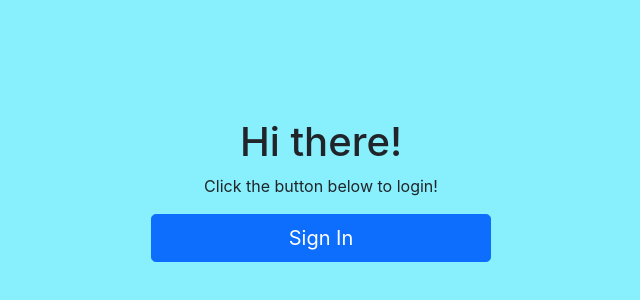
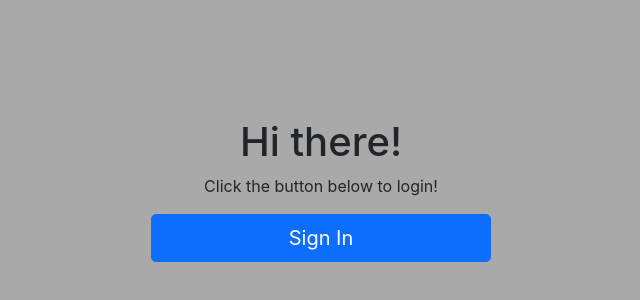
Before and after one commit to B33blebroxx/INDIVIDUAL-ASSIGNMENT-Team-Roster, a Next.js app: page /player/new in a window 1280 px wide. Shown: the part 170-470 px from the top of the page, without its empty margins (319-959 px from the left). Built offline with nearby package versions, Linux system fonts and the light colour scheme; no server answers.

Commit message:
changed background color

```diff
--- a/components/forms/NewPlayerForm.js
+++ b/components/forms/NewPlayerForm.js
@@ -111,7 +111,7 @@ function NewPlayerForm({ obj }) {
         </Form.Select>
 
         {/* TEAM INPUT  */}
-        <FloatingLabel controlId="floatingInput3" label="Type the Team Name to Confirm Roster Add" className="mb-3">
+        <FloatingLabel controlId="floatingInput3" label="Type Team Name to Confirm" className="mb-3">
           <Form.Control
             type="text"
             placeholder="Type Team Name to Confirm"
--- a/styles/globals.css
+++ b/styles/globals.css
@@ -18,5 +18,5 @@ a {
 }
 
 body {
-  background-color: #88effd;
+  background-color: darkgray;
 }
```
